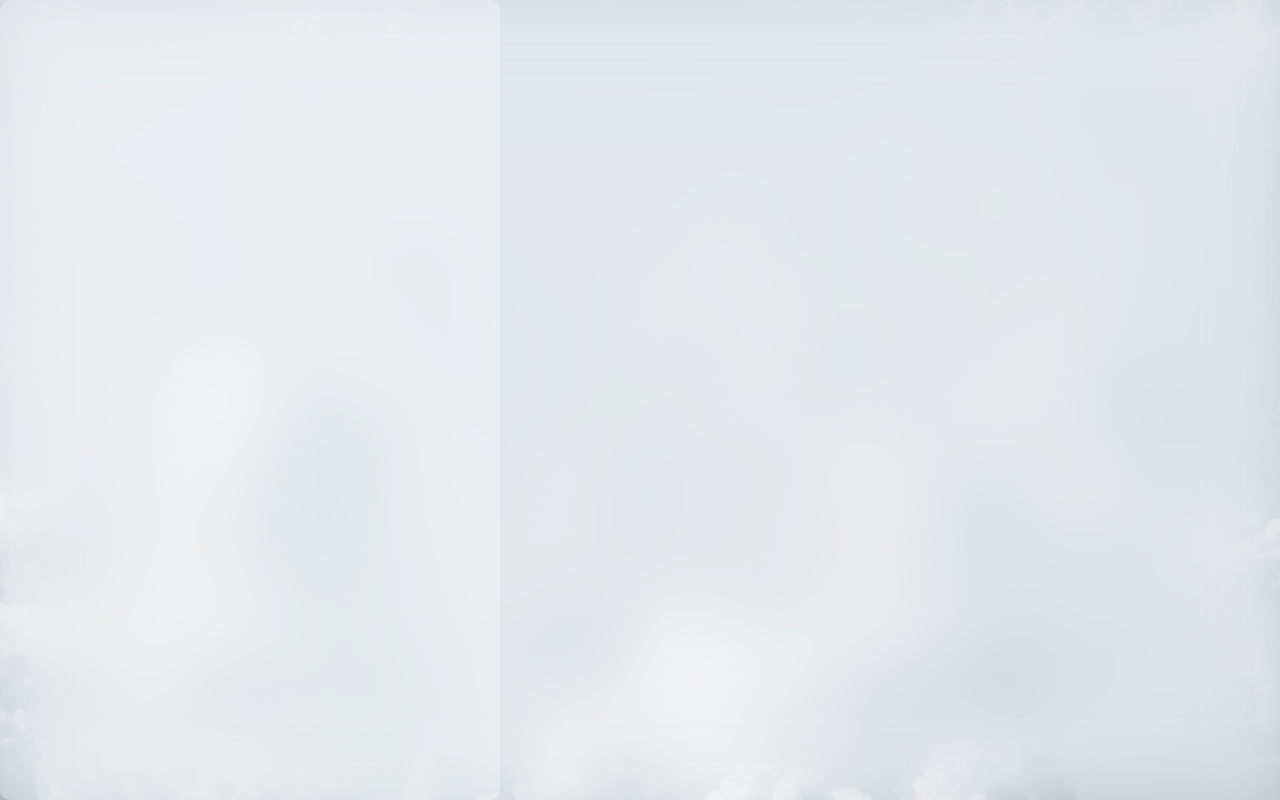
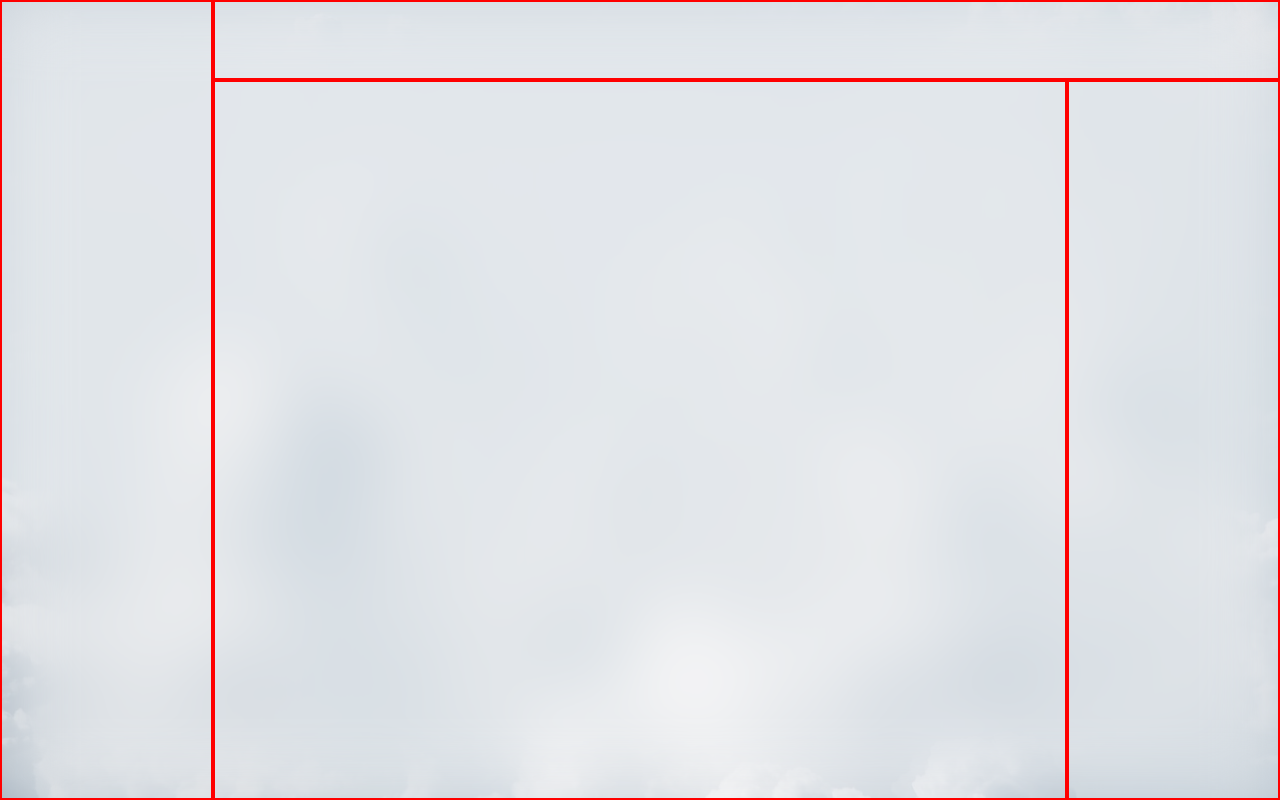
Before and after one commit to laur-ns/dashboard-design, a plain HTML site: page index.html in a window 1280 px wide. Drawn offline with Linux system fonts and the light colour scheme.

Commit message:
Create grid layout

```diff
--- a/index.html
+++ b/index.html
@@ -9,8 +9,11 @@
   <link rel='stylesheet' href='./style.css'>
 </head>
 <body>
-  <div class='container'>
-    <div class='tets'></div>
+  <div class='main-container'>
+    <div class='left-sidebar'></div>
+    <header></header>
+    <main></main>
+    <section class='right-sidebar'></section>
   </div>
 </body>
 </html>
--- a/style.css
+++ b/style.css
@@ -13,7 +13,7 @@ body {
   place-items: center;
 }
 
-.container {
+.main-container {
   height: 100%;
   width: 100%;
   background: inherit;
@@ -21,12 +21,15 @@ body {
   overflow: hidden;
   z-index: 1;
   box-shadow: 0 0 1rem rgba(0,0,0,0.2);
-  display: flex;
-  justify-content: flex-start;
-  align-items: center;
+
+  display: grid;
+  grid-template: 1fr 9fr / 1fr 4fr 1fr;
+  grid-template-areas:
+      "l-sidebar header header"
+      "l-sidebar main   r-sidebar"
 }
 
-.container::before {
+.main-container::before {
   content: '';
   position: absolute;
   background: inherit;
@@ -40,11 +43,22 @@ body {
   margin: -20px;
 }
 
-.tets {
-  height: 100%;
-  width: 500px;
-  background-color: white;
-  opacity: 30%;
-  border-radius: 10px;
-  box-shadow: 0 0 1rem rgba(0,0,0,0.05);
+.main-container > * {
+  border: 2px solid red;
 }
+
+.left-sidebar {
+  grid-area: l-sidebar;
+}
+
+header {
+  grid-area: header;
+}
+
+main {
+  grid-area: main;
+}
+
+.right-siderbar {
+  grid-area: r-sidebar;
+}
```
Also changed, not shown: assets/eye-plus-outline.svg (deleted), assets/source-fork.svg (deleted), assets/star-plus-outline.svg (deleted), design/eye-plus-outline.svg, design/source-fork.svg, design/star-plus-outline.svg.
